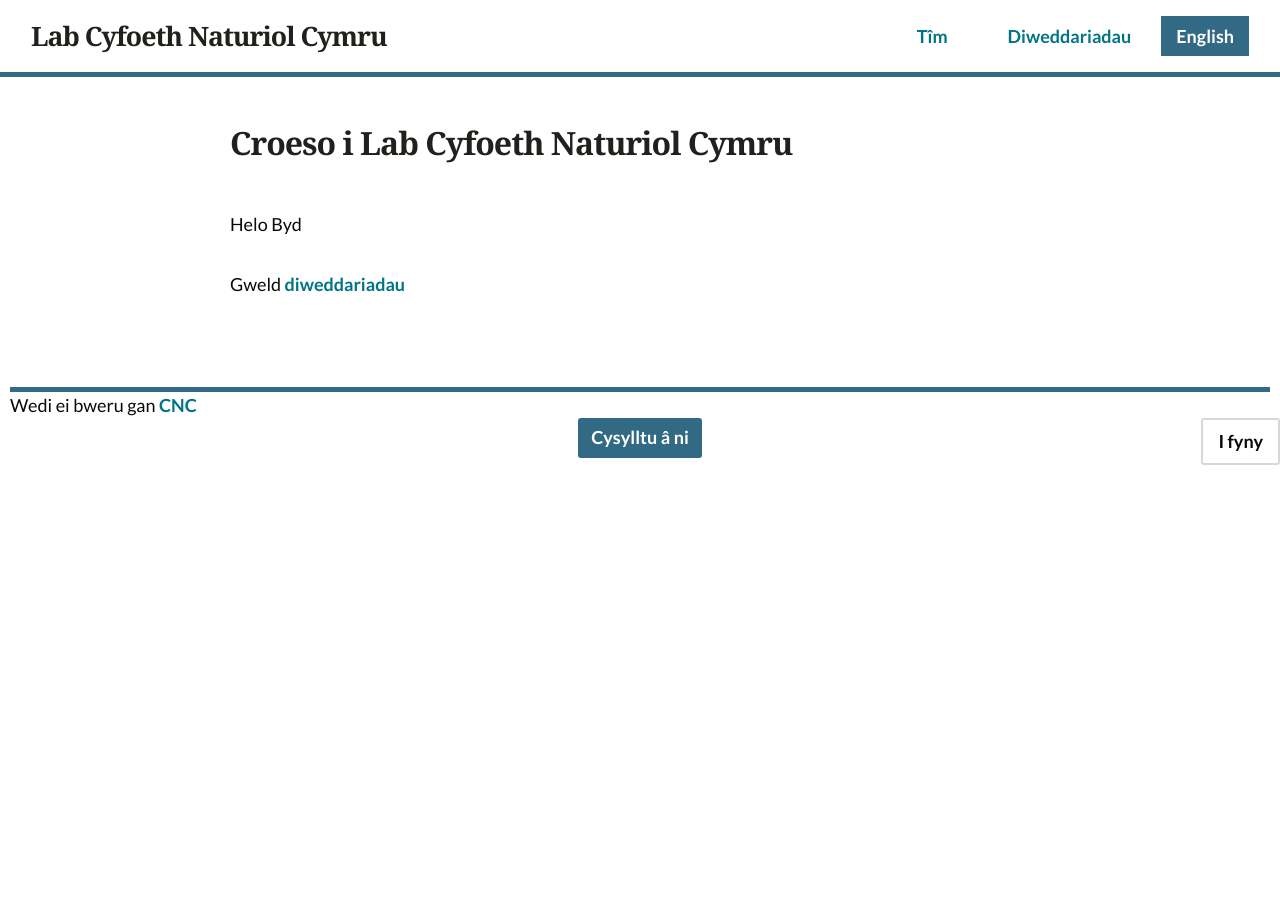
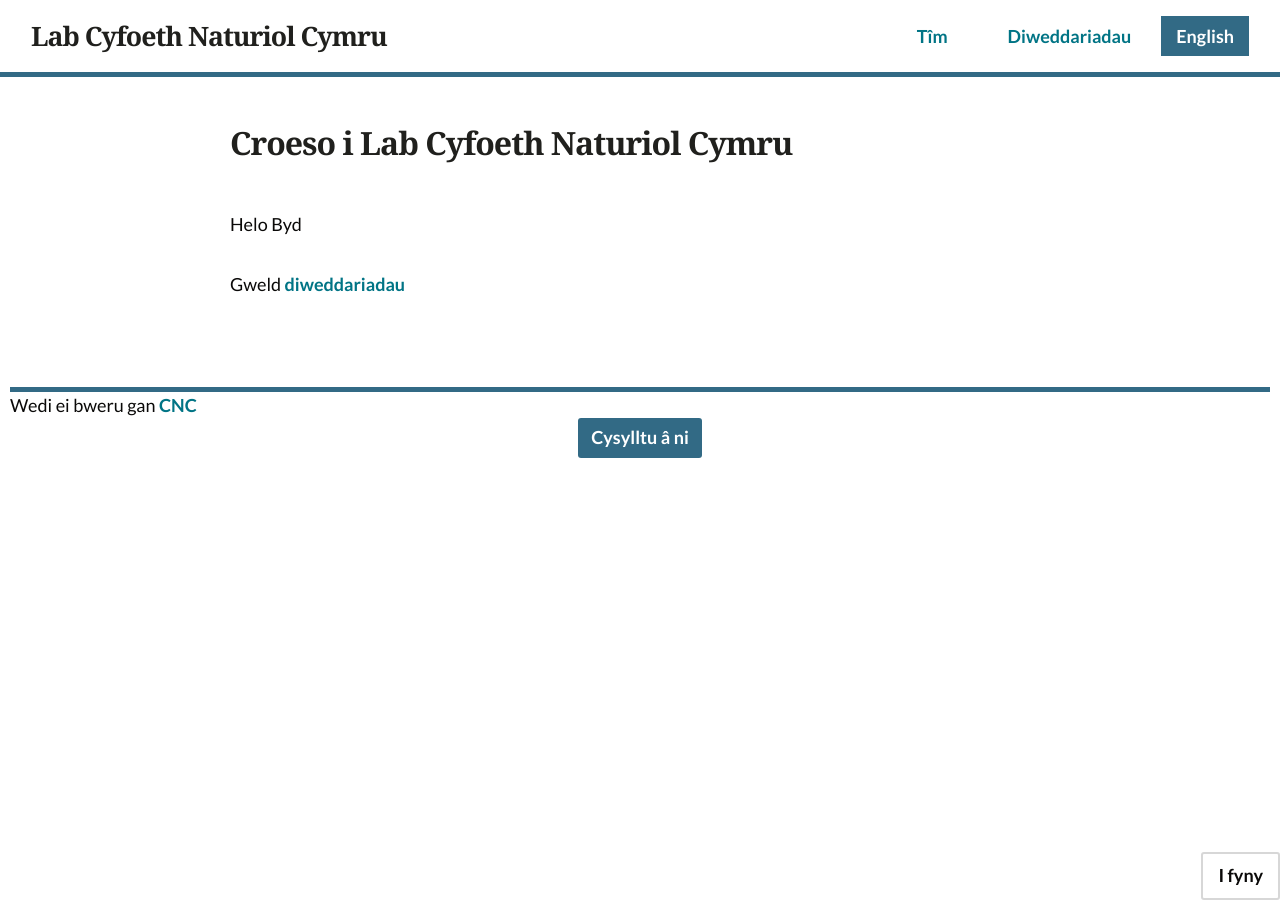
Before and after one commit to OwainJenkins/test-.github.io, a Jekyll site: the page built from cy/index.md, in a window 1280 px wide. Built offline with Jekyll 4.4.1, drawn with Linux system fonts in a browser that asks for light colours.

Commit message:
fgdfdczx

```diff
--- a/_sass/_site-footer.scss
+++ b/_sass/_site-footer.scss
@@ -34,6 +34,8 @@
   -webkit-transition: .3s ease;
   transition: .3s ease;
   position: absolute;
+  bottom: 0;
+  right: 0;
   display: inline-flex;
   align-items: center;
   &:hover {
@@ -51,6 +53,7 @@
     margin: 0;
     position: absolute;
     right: 0;
+    bottom: 0;
     //top: 87%;
     //-webkit-transform: translateY(-87%);
     //transform: translateY(-87%);
```
